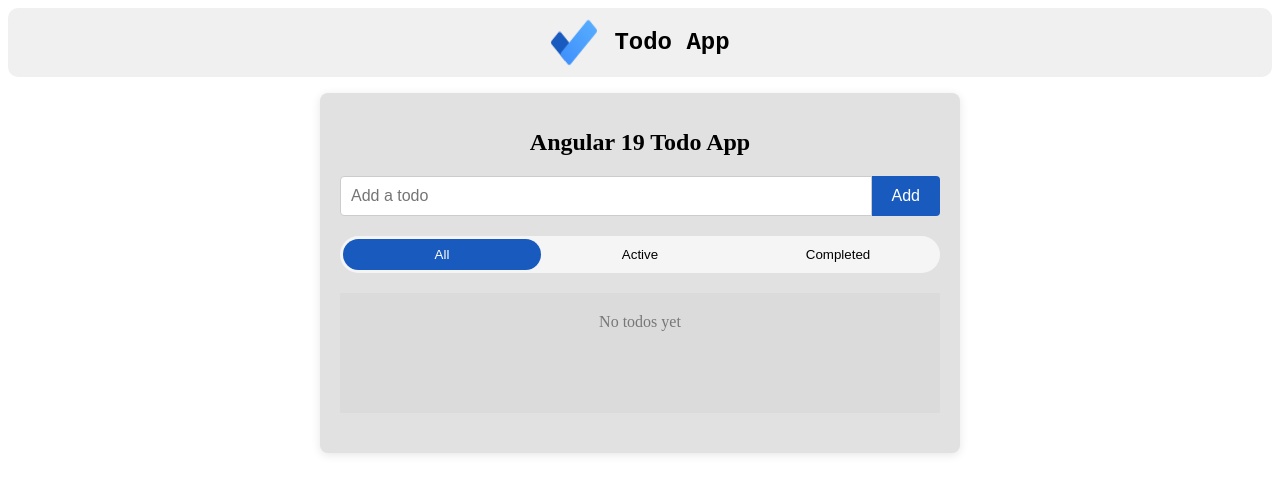
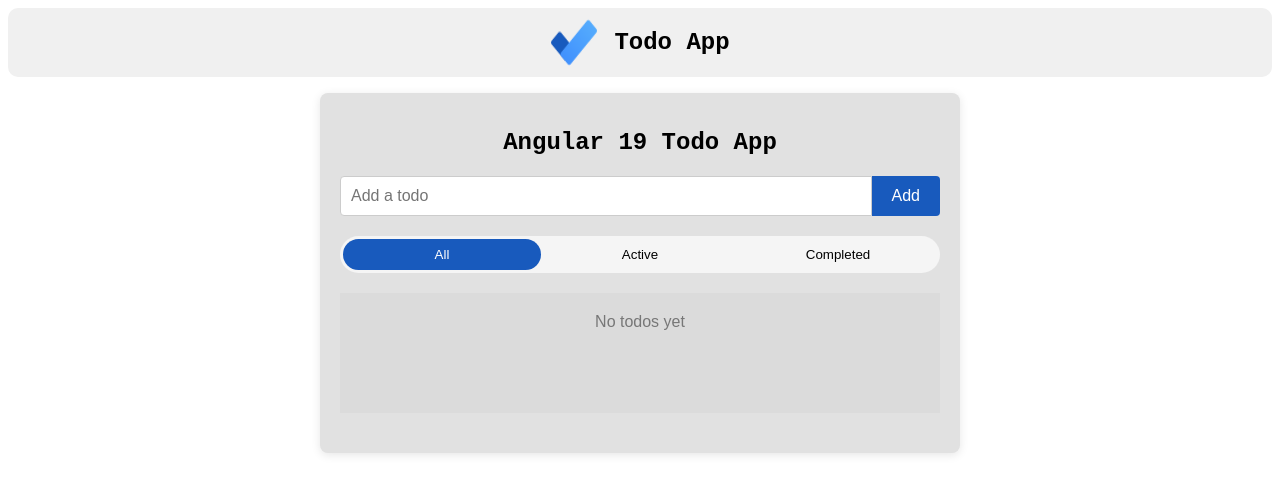
Before and after one commit to zeeshankhan8838/todo-signal-app, an Angular app: page / in a window 1280 px wide. Shown: the top 494 px of the page. Built offline with nearby package versions, Linux system fonts and the light colour scheme.

Commit message:
font family added

```diff
--- a/src/app/components/todo-main/todo-main.component.scss
+++ b/src/app/components/todo-main/todo-main.component.scss
@@ -14,7 +14,7 @@
     color: black;
     margin-bottom: 20px;
     text-align: center;
-    font-family: 'sans-serif';
+    font-family: monospace;
   }
 
   &-form {
--- a/src/styles.scss
+++ b/src/styles.scss
@@ -1 +1,4 @@
 /* You can add global styles to this file, and also import other style files */
+body{
+    font-family: 'Poppins', sans-serif;
+}
```
